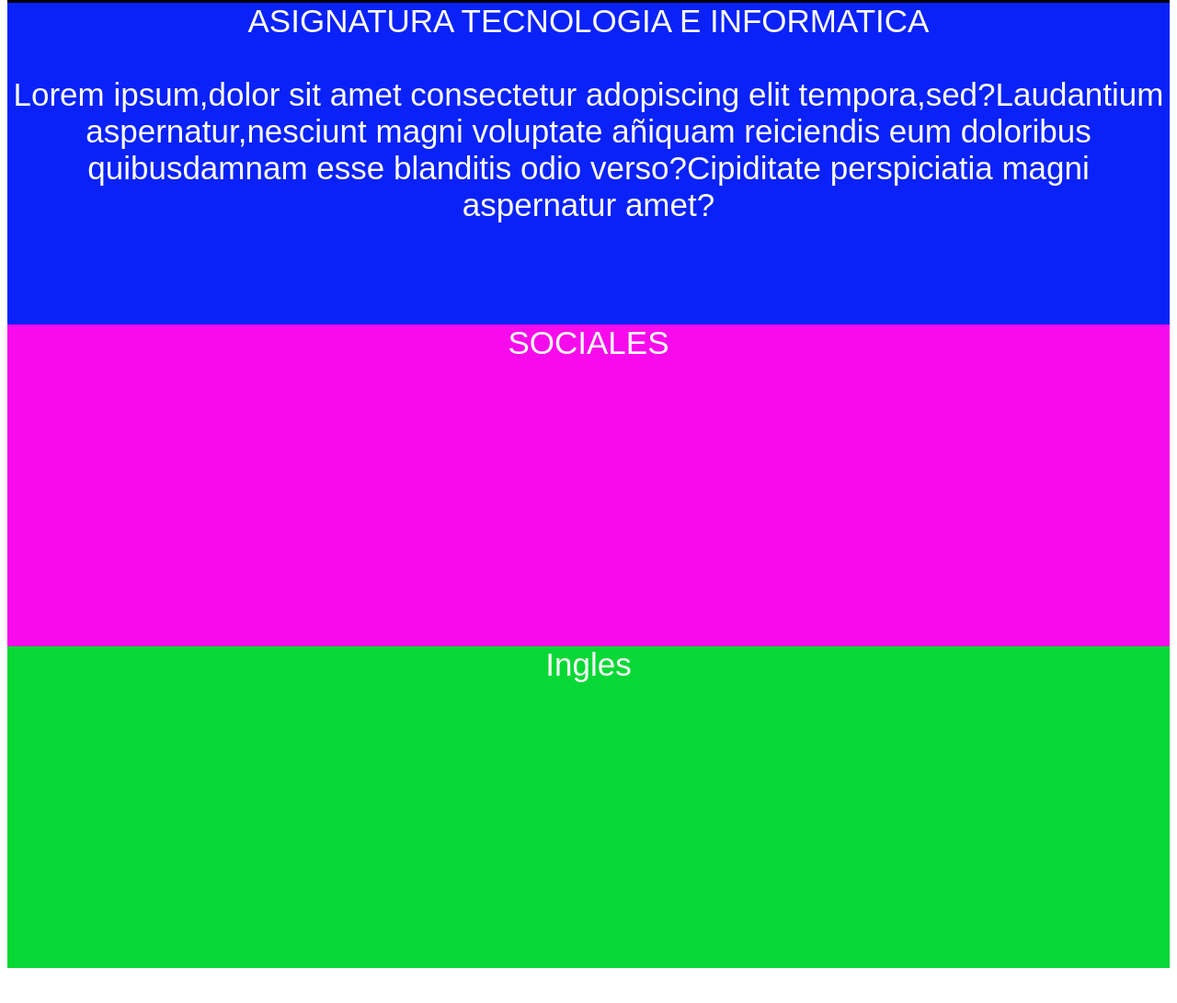
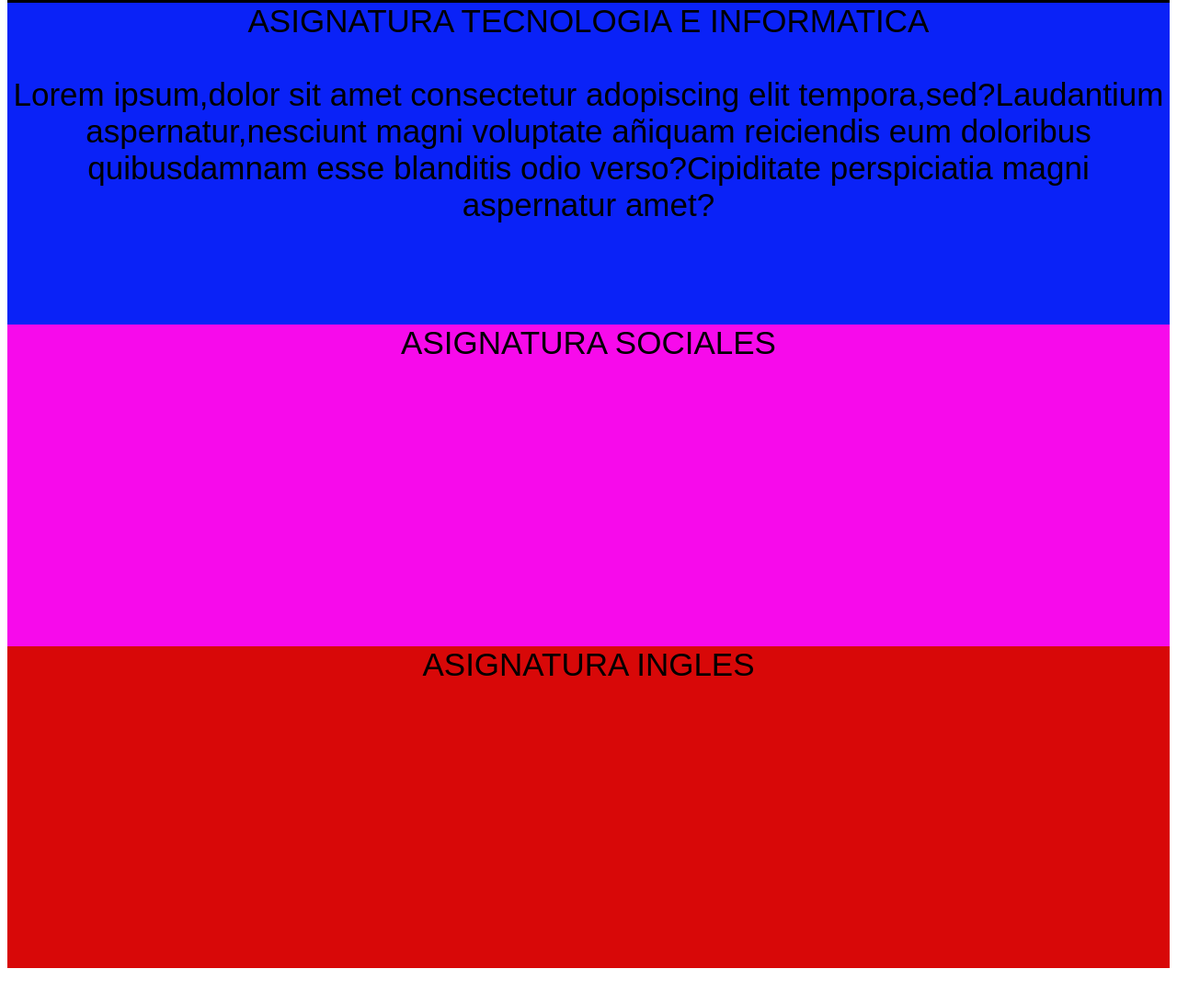
Before and after one commit to Icm1510/Isabela8.1, a plain HTML site: page Index.html in a window 1280 px wide. Shown: the part 105-1196 px from the top of the page at 92% size. Drawn offline with Linux system fonts and the light colour scheme.

Commit message:
Actualización 2 19 de abril

```diff
--- a/Index.html
+++ b/Index.html
@@ -34,7 +34,7 @@ Lorem ipsum,dolor sit amet consectetur adopiscing elit tempora,sed?Laudantium as
     <div  class="Encabezado3">
         <div class="sociales">
             <div  class="titulo">
-                SOCIALES
+            ASIGNATURA SOCIALES
             </div>
        <br>
 
@@ -45,7 +45,7 @@ Lorem ipsum,dolor sit amet consectetur adopiscing elit tempora,sed?Laudantium as
     <div  class="Encabezado4">
         <div class="ingles">
             <div  class="titulo">
-                Ingles
+           ASIGNATURA INGLES
             </div>
        <br>
 
--- a/temas.css
+++ b/temas.css
@@ -9,7 +9,7 @@
     background-color: rgb(0, 0, 0);
     font-size: 49px;
     text-align: center;
-    color: rgb(252, 252, 252);
+    color: rgb(255, 251, 251);
     font-family: Arial, Helvetica, sans-serif;
 }
 
@@ -19,7 +19,7 @@
     background-color: rgb(10, 34, 247);
     font-size: 35px;
     text-align: center;
-    color: rgb(252, 252, 252);
+    color: rgb(0, 0, 0);
     font-family: Arial, Helvetica, sans-serif;
 }
 .Encabezado3{
@@ -28,15 +28,15 @@
     background-color: rgb(247, 10, 235);
     font-size: 35px;
     text-align: center;
-    color: rgb(252, 252, 252);
+    color: rgb(0, 0, 0);
     font-family: Arial, Helvetica, sans-serif;
 }
 .Encabezado4{
     width: 100%;
     height: 350px;
-    background-color: rgb(8, 216, 53);
+    background-color: rgb(216, 8, 8);
     font-size: 35px;
     text-align: center;
-    color: rgb(252, 252, 252);
+    color: rgb(0, 0, 0);
     font-family: Arial, Helvetica, sans-serif;
 }
```
